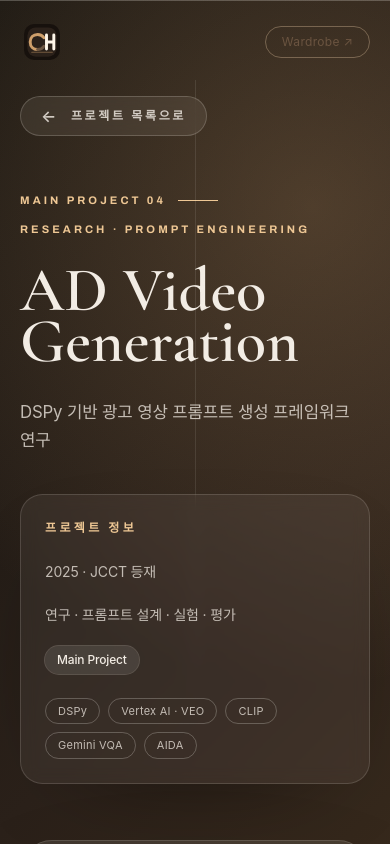
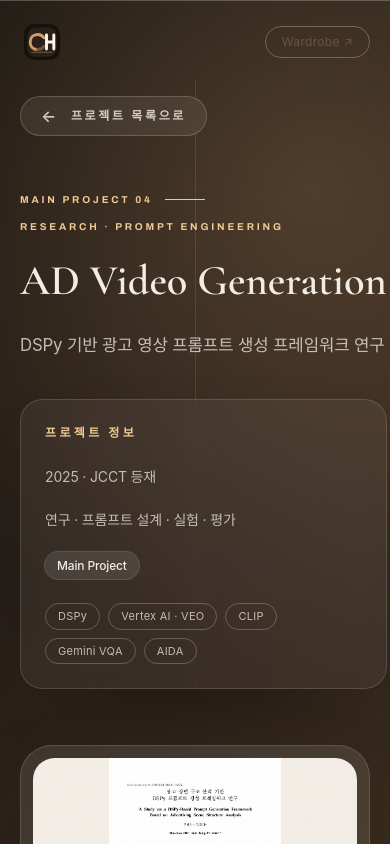
Before and after one commit to Ohhaeseo/OH_PROFILE, a React (Vite) app: page /projects/dspy-ad in a window 390 px wide. Shown: the top 844 px of the page. Built offline with nearby package versions, Linux system fonts and the light colour scheme; a web font is replaced by a local one.

Commit message:
Fix text wrapping and proof card layout

```diff
--- a/src/pages/ProjectDetail.tsx
+++ b/src/pages/ProjectDetail.tsx
@@ -622,17 +622,17 @@ export function ProjectDetail() {
           <div className="mt-14 grid min-w-0 gap-10 lg:grid-cols-[minmax(0,1fr)_360px] lg:items-end">
             <div>
               <div
-                className="type-eyebrow flex flex-wrap items-center gap-3 text-[11px]"
+                className="type-eyebrow flex flex-wrap items-center gap-3 text-[10px] sm:text-[11px]"
                 style={{ color: skin.onDark }}
               >
-                <span>{detail.label}</span>
+                <span className="type-nowrap">{detail.label}</span>
                 <span
                   className="h-px w-10"
                   style={{ backgroundColor: skin.onDark }}
                 />
-                <span>{detail.category}</span>
+                <span className="type-nowrap">{detail.category}</span>
               </div>
-              <h1 className="type-serif-title mt-7 break-words text-[clamp(3.8rem,16vw,12rem)] leading-[0.82] text-cream">
+              <h1 className="type-serif-title type-hero-english mt-7 text-[clamp(2.65rem,10.5vw,7.9rem)] leading-[0.9] text-cream sm:text-[clamp(4rem,9.2vw,8.6rem)]">
                 {project.title}
               </h1>
               <p className="mt-8 max-w-3xl text-[clamp(1.05rem,2vw,1.7rem)] leading-relaxed text-cream/76">
--- a/src/sections/AcademicRecord.tsx
+++ b/src/sections/AcademicRecord.tsx
@@ -208,7 +208,7 @@ export function AcademicRecord() {
           transition={{ duration: 0.75, delay: 0.14, ease: [0.16, 1, 0.3, 1] }}
           className="mt-16"
         >
-          <div className="grid gap-8 rounded-[2rem] border border-sand bg-cream p-5 shadow-[0_34px_80px_-66px_rgba(74,58,44,0.72)] sm:p-8 lg:grid-cols-[0.75fr_1.25fr] lg:items-center">
+          <div className="rounded-[2rem] border border-sand bg-cream p-5 shadow-[0_34px_80px_-66px_rgba(74,58,44,0.72)] sm:p-8">
             <div>
               <p className="text-[12px] font-semibold uppercase tracking-[0.28em] text-caramel">
                 Evidence Cards
@@ -223,37 +223,26 @@ export function AcademicRecord() {
               </p>
             </div>
 
-            <div className="relative min-h-[440px] overflow-hidden rounded-[1.6rem] bg-linen/70 p-5 sm:min-h-[500px]">
-              <div className="absolute inset-0 bg-[radial-gradient(circle_at_30%_20%,rgba(166,114,75,0.16),transparent_32%),radial-gradient(circle_at_76%_72%,rgba(43,33,26,0.12),transparent_34%)]" />
-              <div className="relative grid h-full place-items-center">
-                {evidenceDocs.map((doc, index) => {
-                  const rotations = [-8, 7, -1, 10, -11];
-                  const positions = [
-                    "left-[2%] top-[16%]",
-                    "right-[3%] top-[8%]",
-                    "left-1/2 top-[22%] -translate-x-1/2",
-                    "right-[0%] bottom-[10%]",
-                    "left-[7%] bottom-[7%]",
-                  ];
-
-                  return (
+            <div className="mt-8 grid gap-4 sm:grid-cols-2 xl:grid-cols-5">
+              {evidenceDocs.map((doc, index) => (
                 <motion.button
                   key={doc.id}
                   type="button"
                   layoutId={`evidence-${doc.id}`}
                   onClick={() => setActiveDocIndex(index)}
-                      whileHover={{
-                        y: -12,
-                        rotate: rotations[index] * 0.45,
-                        scale: 1.04,
+                  initial={{ opacity: 0, y: 18 }}
+                  animate={{ opacity: 1, y: 0 }}
+                  whileHover={{ y: -8 }}
+                  whileTap={{ scale: 0.98 }}
+                  transition={{
+                    duration: 0.45,
+                    delay: index * 0.035,
+                    ease: [0.16, 1, 0.3, 1],
                   }}
-                      whileTap={{ scale: 0.98 }}
-                      transition={{ duration: 0.45, ease: [0.16, 1, 0.3, 1] }}
-                      className={`group absolute w-[58%] max-w-[360px] rounded-[1.15rem] border border-white/80 bg-cream p-2 text-left shadow-[0_26px_70px_-42px_rgba(43,33,26,0.8)] ${positions[index]}`}
-                      style={{ rotate: `${rotations[index]}deg`, zIndex: index === 2 ? 5 : index + 1 }}
+                  className="group min-w-0 rounded-[1.15rem] border border-sand bg-linen/70 p-2 text-left shadow-[0_24px_58px_-44px_rgba(74,58,44,0.76)] transition-colors hover:bg-cream"
                   aria-label={`${doc.title} 증빙 크게 보기`}
                 >
-                      <div className="overflow-hidden rounded-[0.9rem] bg-white">
+                  <div className="overflow-hidden rounded-[0.9rem] bg-white ring-1 ring-white/80">
                     <img
                       src={doc.src}
                       alt={doc.title}
@@ -262,7 +251,7 @@ export function AcademicRecord() {
                     />
                   </div>
                   <div className="px-2 pb-2 pt-3">
-                        <p className="text-[10px] font-semibold uppercase tracking-[0.2em] text-caramel">
+                    <p className="type-nowrap text-[10px] font-semibold uppercase tracking-[0.16em] text-caramel">
                       {doc.label}
                     </p>
                     <p className="mt-1 text-[13px] font-semibold text-espresso">
@@ -270,9 +259,7 @@ export function AcademicRecord() {
                     </p>
                   </div>
                 </motion.button>
-                  );
-                })}
-              </div>
+              ))}
             </div>
           </div>
         </motion.div>
--- a/src/styles/theme.css
+++ b/src/styles/theme.css
@@ -66,7 +66,7 @@ body {
   letter-spacing: -0.01em;
   /* 한글이 단어 중간에서 끊기지 않도록 (어절 단위 줄바꿈) */
   word-break: keep-all;
-  overflow-wrap: break-word;
+  overflow-wrap: normal;
 }
 
 ::selection {
@@ -127,6 +127,19 @@ body {
   font-family: var(--font-serif);
   font-weight: 600;
   letter-spacing: 0;
+}
+
+.type-hero-english {
+  white-space: nowrap;
+  word-break: normal;
+  overflow-wrap: normal;
+  text-wrap: nowrap;
+}
+
+.type-nowrap {
+  white-space: nowrap;
+  word-break: normal;
+  overflow-wrap: normal;
 }
 
 .type-korean-title {
```
Lines whose indentation alone changed are shown as unchanged.
